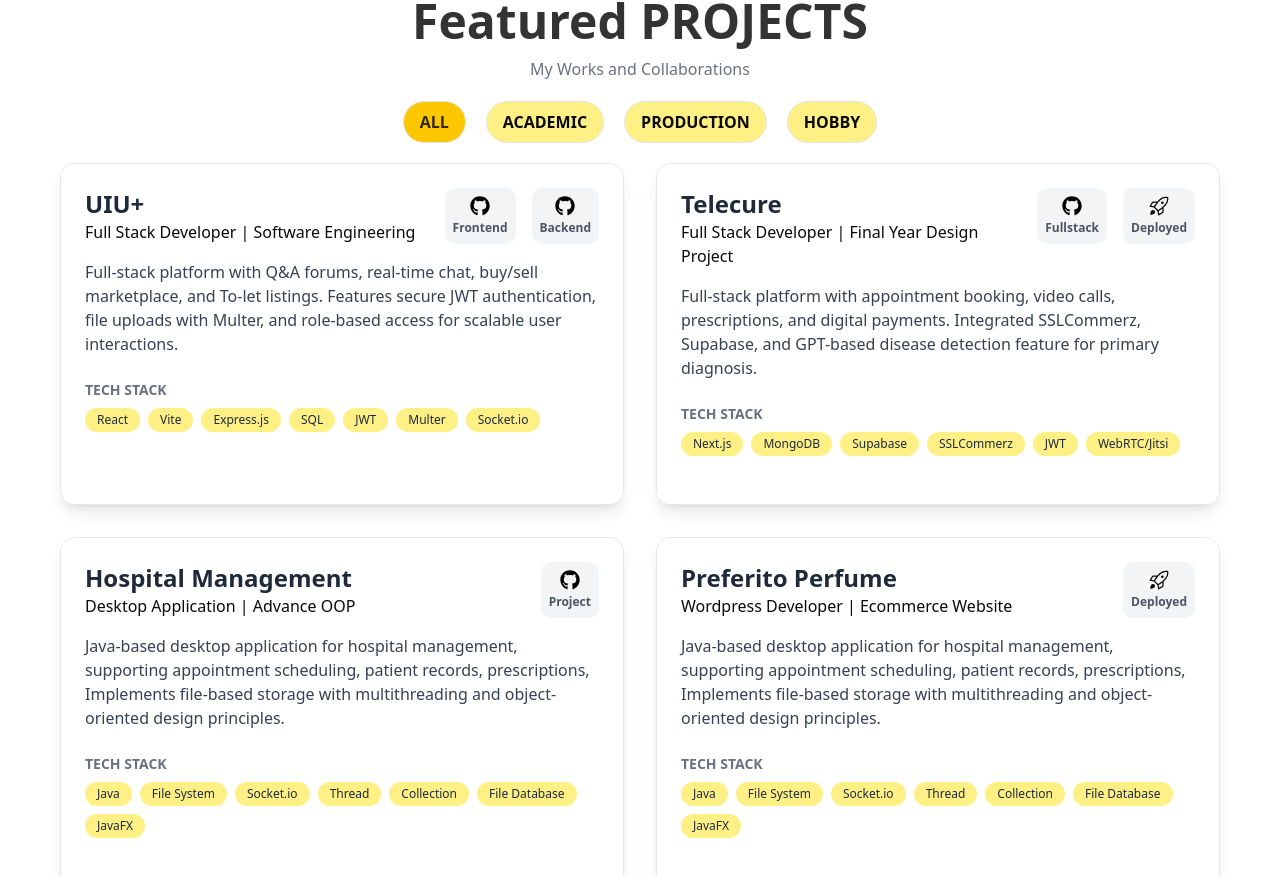
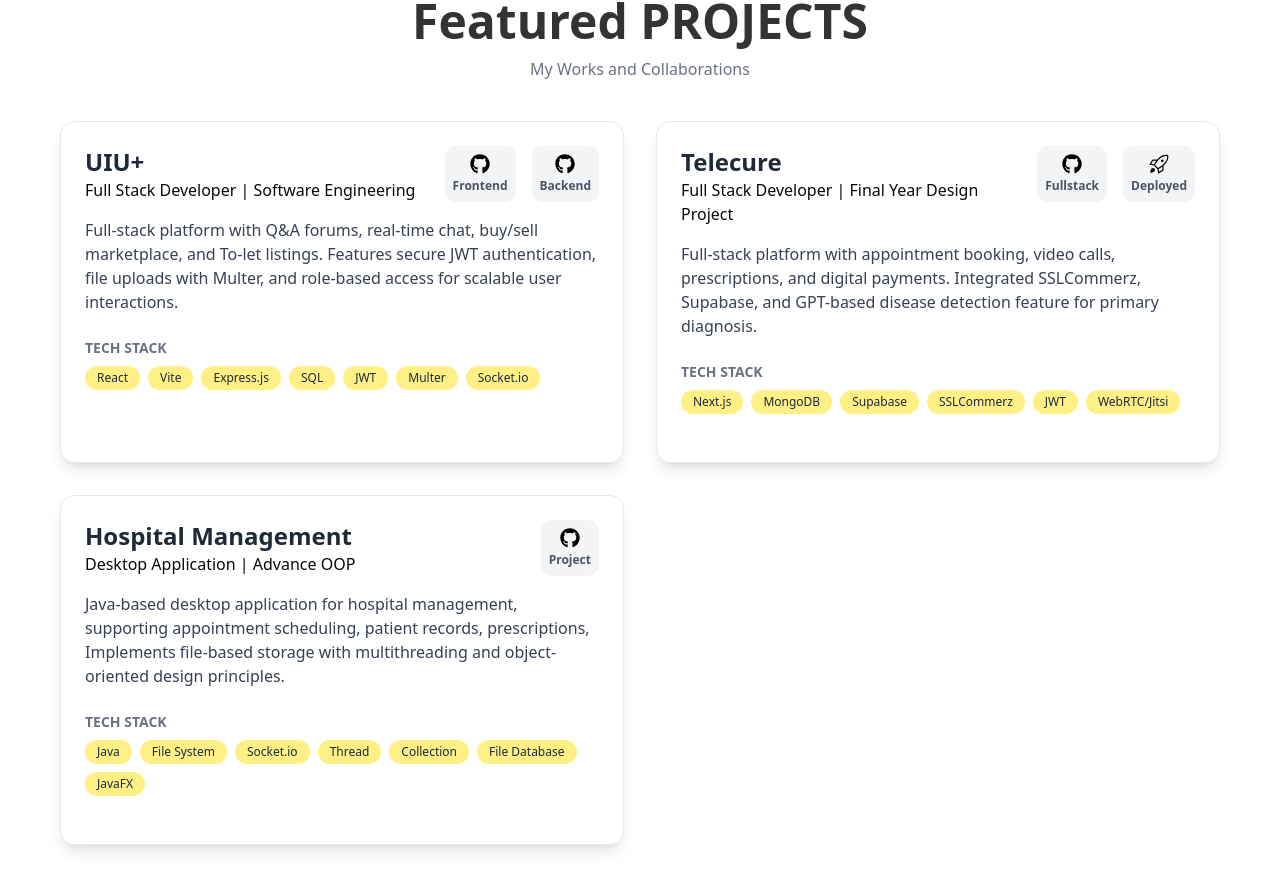
Before and after one commit to dksaddy/msadik, a Next.js app: page / in a window 1280 px wide. Shown: the part 3315-4192 px from the top of the page. Built offline with nearby package versions, Linux system fonts and the light colour scheme.

Commit message:
retrive the prev version from main

```diff
--- a/app/components/Project.jsx
+++ b/app/components/Project.jsx
@@ -1,5 +1,4 @@
 "use client"
-import { useState } from "react"
 import { motion } from "framer-motion"
 import SectionHeader from '../helper/SectionHeader';
 import { GoRocket } from "react-icons/go";
@@ -7,8 +6,6 @@ import { FaGithub } from "react-icons/fa6";
 import { containerVariants, itemVariants } from "../utils/SpanAnimation";
 
 export default function Projects() {
-  const [selectedCategory, setSelectedCategory] = useState("all");
-
   const projects = [
     {
       title: "UIU+",
@@ -19,7 +16,6 @@ export default function Projects() {
         frontend: "https://github.com/dksaddy/frontend",
         backend: "https://github.com/dksaddy/backend",
       },
-      category: "academic"
     },
     {
       title: "Telecure",
@@ -30,7 +26,6 @@ export default function Projects() {
         fullstack: "https://github.com/dksaddy/telecure",
         "Deployed": "https://telecure.vercel.app"
       },
-      category: "academic"
     },
     {
       title: "Hospital Management",
@@ -40,38 +35,8 @@ export default function Projects() {
       githubLinks: {
         Project: "https://github.com/dksaddy/AOOP-Project-",
       },
-      category: "academic"
-    },
-    {
-      title: "Preferito Perfume",
-      role: "Wordpress Developer | Ecommerce Website",
-      description: "Java-based desktop application for hospital management, supporting appointment scheduling, patient records, prescriptions, Implements file-based storage with multithreading and object-oriented design principles.",
-      techStack: ["Java", "File System", "Socket.io", "Thread", "Collection", "File Database", "JavaFX"],
-      githubLinks: {
-        Deployed: "https://preferitoperfume.com",
-      },
-      category: "production"
     },
   ];
-
-  const getButtonClasses = (category) => `
-  px-3 py-1 md:px-4 md:py-2
-  text-sm md:text-base
-  rounded-full font-bold
-  transition-all duration-300
-  border cursor-pointer
-  ${selectedCategory === category
-      ? "bg-yellow-400 text-black/80 hover:bg-gray-200 hover:text-black"
-      : "bg-yellow-200 dark:text-black hover:bg-gray-100"
-    }
-`;
-
-
-
-  const filteredProjects =
-    selectedCategory === "all"
-      ? projects
-      : projects.filter((p) => p.category === selectedCategory);
 
   return (
     <section
@@ -80,60 +45,26 @@ export default function Projects() {
     >
       <div className="max-w-7xl mx-auto">
 
-        <SectionHeader
-          header="Featured PROJECTS"
-          tittle="My Works and Collaborations"
-          mb="mb-5"
-        />
-
-        <div className="flex flex-wrap justify-center gap-3 md:gap-5 mb-5">
-          <button
-            onClick={() => setSelectedCategory("all")}
-            className={getButtonClasses("all")}
-          >
-            ALL
-          </button>
-          <button
-            onClick={() => setSelectedCategory("academic")}
-            className={getButtonClasses("academic")}
-          >
-            ACADEMIC
-          </button>
-          <button
-            onClick={() => setSelectedCategory("production")}
-            className={getButtonClasses("production")}
-          >
-            PRODUCTION
-          </button>
-          <button
-            onClick={() => setSelectedCategory("hobby")}
-            className={getButtonClasses("hobby")}
-          >
-            HOBBY
-          </button>
-        </div>
-
+        <SectionHeader header="Featured PROJECTS" tittle="My Works and Collaborations" />
 
         <div className="grid gap-8 md:grid-cols-2">
-          {filteredProjects.map((project, idx) => (
+          {projects.map((project, idx) => (
             <motion.div
               key={idx}
               className="group relative"
               initial={{ opacity: 0, x: idx % 2 === 0 ? -80 : 80 }}
               whileInView={{ opacity: 1, x: 0 }}
-              transition={{ duration: 1, ease: "easeOut", delay: 0.2 }}
+              transition={{ duration: 1, ease: 'easeOut', delay: 0.2 }}
             >
+
               <div className="relative h-full rounded-xl border border-gray-200 shadow-lg hover:shadow-xl transition-all duration-300 group-hover:-translate-y-1 overflow-hidden">
-                <div className="p-6 sm:bg-white dark:sm:bg-background">
+                <div className="p-6">
+
                   <div className="flex flex-col md:flex-row md:items-start md:justify-between gap-4 mb-4">
                     {/* Title + Role */}
                     <div>
-                      <h3 className="text-2xl font-bold text-gray-800 dark:text-foreground">
-                        {project.title}
-                      </h3>
-                      <p className="text-gary-600 font-medium dark:text-foreground">
-                        {project.role}
-                      </p>
+                      <h3 className="text-2xl font-bold text-gray-800 dark:text-foreground">{project.title}</h3>
+                      <p className="text-gary-600 font-medium dark:text-foreground">{project.role}</p>
                     </div>
 
                     {/* GitHub/Deployed Links */}
@@ -147,35 +78,28 @@ export default function Projects() {
                           className="flex flex-col items-center p-2 bg-gray-100 hover:bg-gray-200 rounded-lg transition-colors"
                           aria-label={`${key} code`}
                         >
-                          {key.toLowerCase().includes("live") ||
-                            key.toLowerCase().includes("deploy") ? (
+                          {key.toLowerCase().includes("live") || key.toLowerCase().includes("deploy") ? (
                             <GoRocket className="text-xl text-black" />
                           ) : (
                             <FaGithub className="text-xl text-black" />
                           )}
-                          <span className="mt-1 text-xs text-gray-600 capitalize font-bold">
-                            {key}
-                          </span>
+                          <span className="mt-1 text-xs text-gray-600 capitalize font-bold">{key}</span>
                         </a>
                       ))}
                     </div>
                   </div>
 
-                  <p className="text-gray-700 dark:text-foreground mb-6">
-                    {project.description}
-                  </p>
+                  <p className="text-gray-700 dark:text-foreground mb-6">{project.description}</p>
 
                   <div className="mb-6">
-                    <h4 className="text-sm font-semibold text-gray-500 mb-2">
-                      TECH STACK
-                    </h4>
+                    <h4 className="text-sm font-semibold text-gray-500 mb-2">TECH STACK</h4>
 
                     <motion.div
                       className="flex flex-wrap gap-2"
                       variants={containerVariants}
                       initial="hidden"
                       whileInView="visible"
-                      viewport={{ once: false, amount: 0.5 }}
+                      viewport={{ once: false, amount: 0.5 }} // triggers on scroll in view
                     >
                       {project.techStack.map((tech, i) => (
                         <motion.span
@@ -187,7 +111,10 @@ export default function Projects() {
                         </motion.span>
                       ))}
                     </motion.div>
+
                   </div>
+
+
                 </div>
               </div>
             </motion.div>
```
